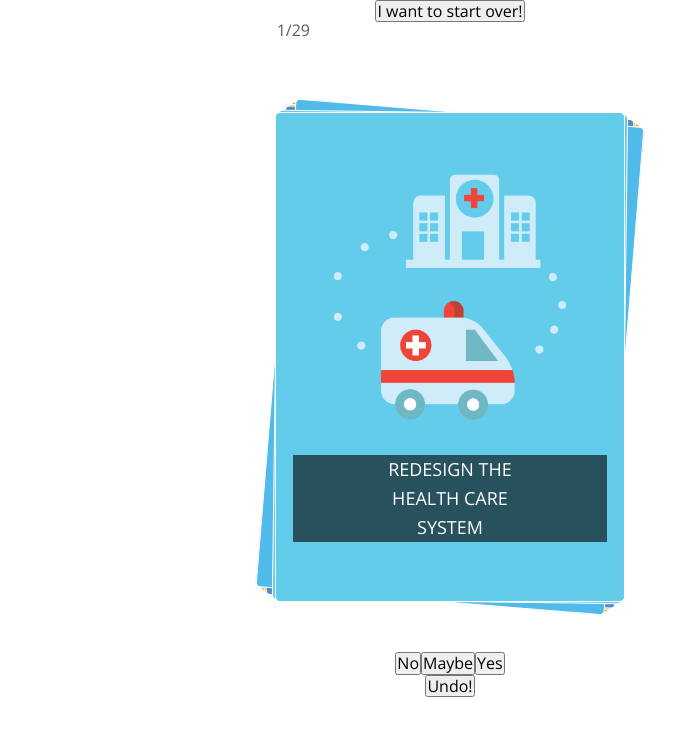
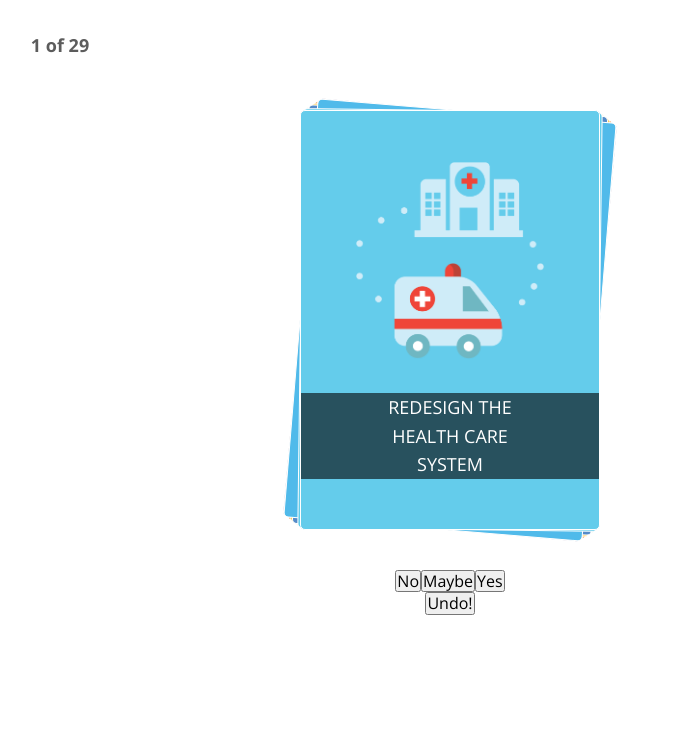
Before and after one commit to mysparkpath/Sparkpathrhok, a React (Create React App) app: page /cards in a window 1280 px wide. Shown: the top 736 px of the page, without its empty margins (190-866 px from the left). Built offline with nearby package versions, Linux system fonts and the light colour scheme.

Commit message:
a few more adjustments

```diff
--- a/src/CardApp/CardApp.js
+++ b/src/CardApp/CardApp.js
@@ -71,7 +71,7 @@ const CardApp = () => {
       }}
     >
       <div className="CardApp">
-        <ResetButton />
+        {/* <ResetButton /> */}
         <CardDeck />
       </div>
     </DeckContext.Provider>
--- a/src/CardApp/CardDeck.js
+++ b/src/CardApp/CardDeck.js
@@ -10,23 +10,27 @@ const CardDeckWrapper = styled.div`
   display: flex;
   flex-direction: column;
   align-items: center;
+  margin-top: 2rem;
 `
 
 const CardStackWrapper = styled.div`
   position: relative;
   width: calc(100vw - 2rem);
   height: calc((100vw - 2rem) * 1.4);
-  max-width: 35rem;
-  max-height: 49rem;
-  margin-bottom: 10rem;
+  max-width: 30rem;
+  max-height: 42rem;
+  margin: 4rem 0;
 `
 
 const CardProgress = styled.div`
   display: flex;
-  justify-content: flex-end;
+  justify-content: center;
   align-self: stretch;
   max-width: 50rem;
-  height: 4rem;
+  font-weight: 600;
+  font-size: 1.8rem;
+  height: 5rem;
+  align-items: center;
 `
 
 const CardDeck = () => {
@@ -49,7 +53,7 @@ const CardDeck = () => {
   console.log(current)
   return (
     <CardDeckWrapper>
-      <CardProgress>{`${currentIndex}/${totalCount}`}</CardProgress>
+      <CardProgress>{`${currentIndex} of ${totalCount}`}</CardProgress>
       {/* <h3>My Card Deck</h3> */}
 
       <CardStackWrapper>
--- a/src/components/card.js
+++ b/src/components/card.js
@@ -8,13 +8,11 @@ const Wrapper = styled.div`
   align-items: center;
   justify-content: center;
   position: absolute;
-  top: 5rem;
-
   border-radius: 5px;
   width: calc(100vw - 2rem);
   height: calc((100vw - 2rem) * 1.4);
-  max-width: 35rem;
-  max-height: 49rem;
+  max-width: 30rem;
+  max-height: 42rem;
   border: 1px solid #fff;
 
   ${({ rotation }) => {
@@ -39,8 +37,8 @@ const ImageWrapper = styled.div`
 `
 
 const Img = styled(Image)`
-  max-width: 25rem;
-  max-height: 25rem;
+  max-width: 20rem;
+  max-height: 20rem;
 `
 
 const Front = ({ imagePath = '', en = {}, rotate }) => {
```
